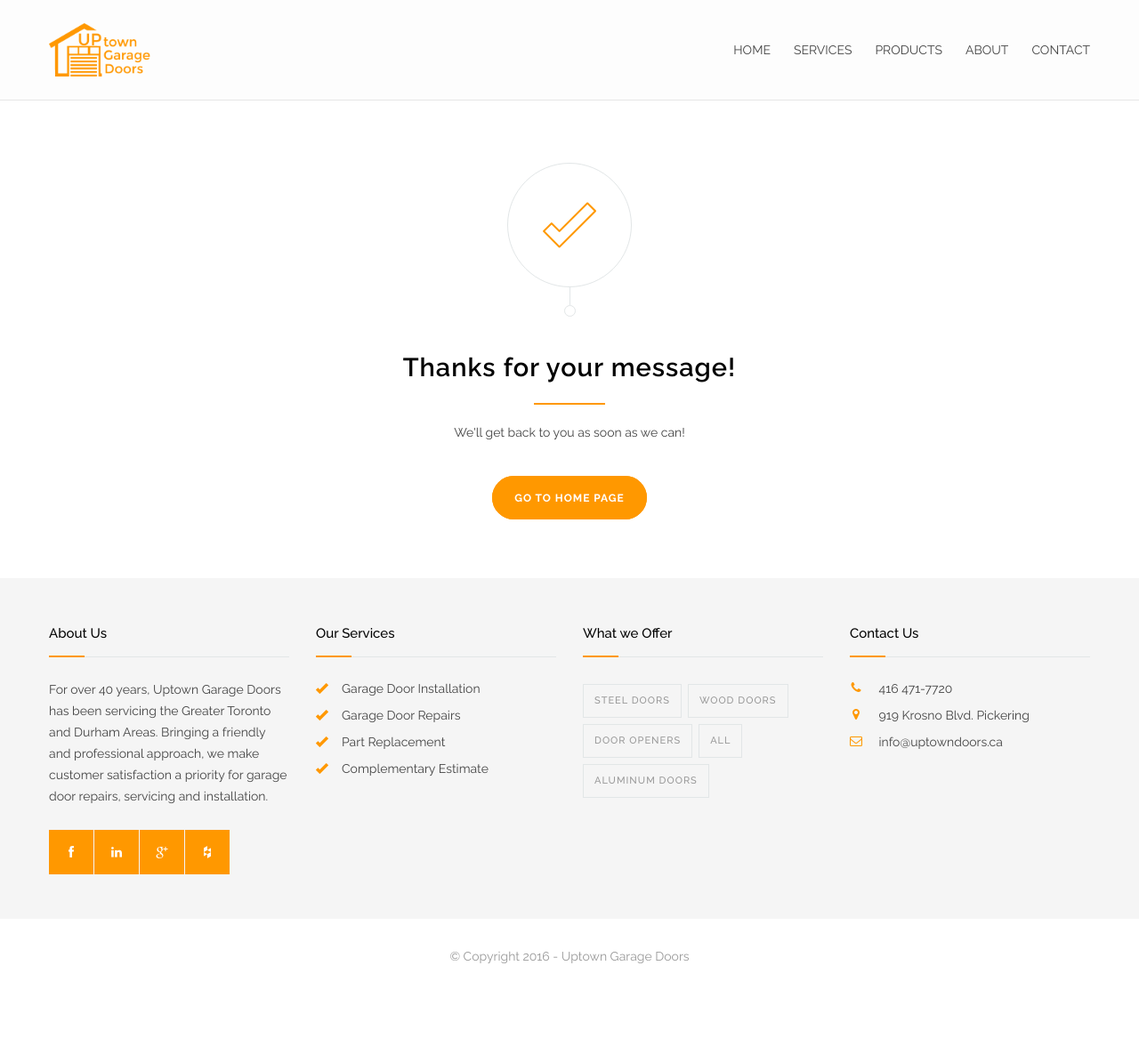
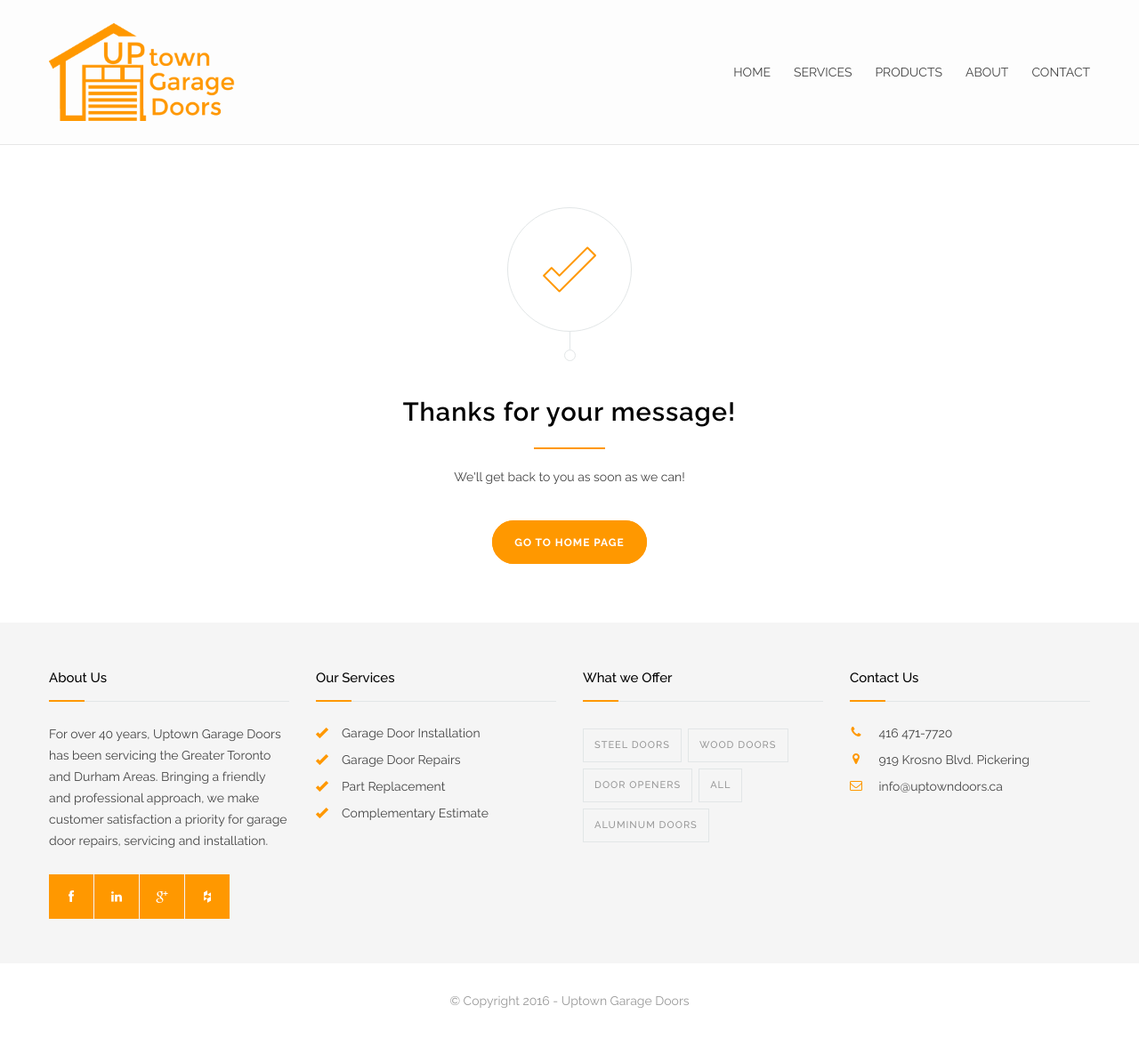
Before and after one commit to JMazzucco/curtis-garage-doors, a Jekyll site: the page built from thanks.html, in a window 1280 px wide. Shown: the whole page at 89% size. Built offline with Jekyll 4.4.1, drawn with Linux system fonts in a browser that asks for light colours; before the commit the page ends 1117 px from its top, so only the background shows below that.

Commit message:
did some things for contact form and logo-nav

```diff
--- a/contact.html
+++ b/contact.html
@@ -46,9 +46,9 @@
       <form class="contact-form page-margin-top" id="contact-form" action="https://formspree.io/info@uptowndoors.ca" method="POST">
         <div class="row">
           <fieldset class="column column-1-2">
-            <input class="text-input" name="name" type="text" value="Your Name *" placeholder="Your Name *">
-            <input class="text-input" name="_replyto" type="email" value="Your Email *" placeholder="Your Email *">
-            <input class="text-input" name="phone" type="text" value="Your Phone" placeholder="Your Phone">
+            <input class="text-input" name="name" type="text" placeholder="Your Name *">
+            <input class="text-input" name="_replyto" type="email" placeholder="Your Email *">
+            <input class="text-input" name="phone" type="text" placeholder="Your Phone">
           </fieldset>
           <fieldset class="column column-1-2">
             <textarea name="message" placeholder="Message *">Message *</textarea>
--- a/css/main.css
+++ b/css/main.css
@@ -16,3 +16,8 @@
 {% include css/fonts/streamline-large.css %}
 {% include css/fonts/streamline-small.css %}
 {% include css/fonts/template.css %}
+
+
+.navbar-logo{
+  height: 110px;
+}
```
